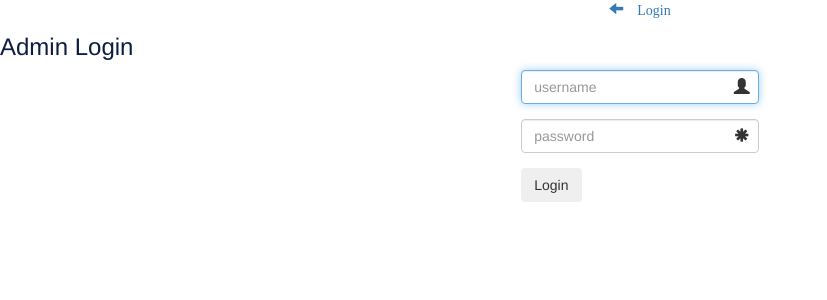
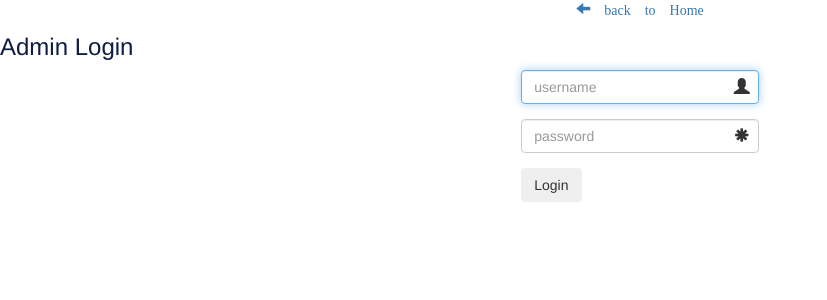
Before and after one commit to malone5/hawk_fitness, a CodeIgniter app: page /database/login in a window 1280 px wide. Shown: the top 300 px of the page, without its empty margins (0-827 px from the left). Run offline with CodeIgniter, Linux system fonts and the light colour scheme.

Commit message:
change the text of back button

```diff
--- a/application/views/public/login.php
+++ b/application/views/public/login.php
@@ -26,7 +26,7 @@
         <div class=" all-info">
             <section id="section1">
                 <div class="home text-center">
-                    <a class="home-link" href="<?php echo site_url();?>"><span class="glyphicon glyphicon-arrow-left"> Login</span></a>
+                    <a class="home-link" href="<?php echo site_url();?>"><span class="glyphicon glyphicon-arrow-left"> back to Home</span></a>
                 </div>
             </section>
 
```
